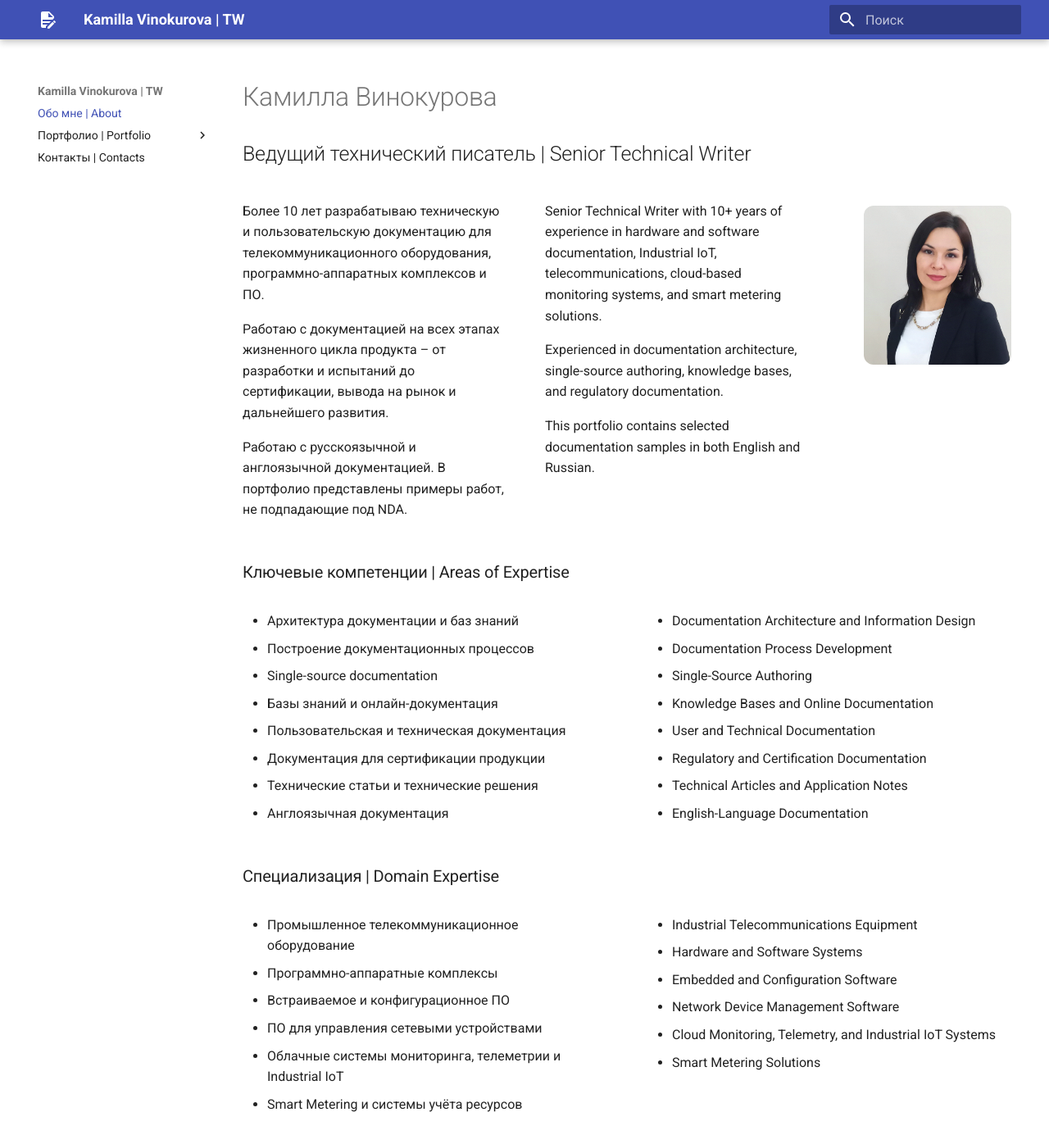
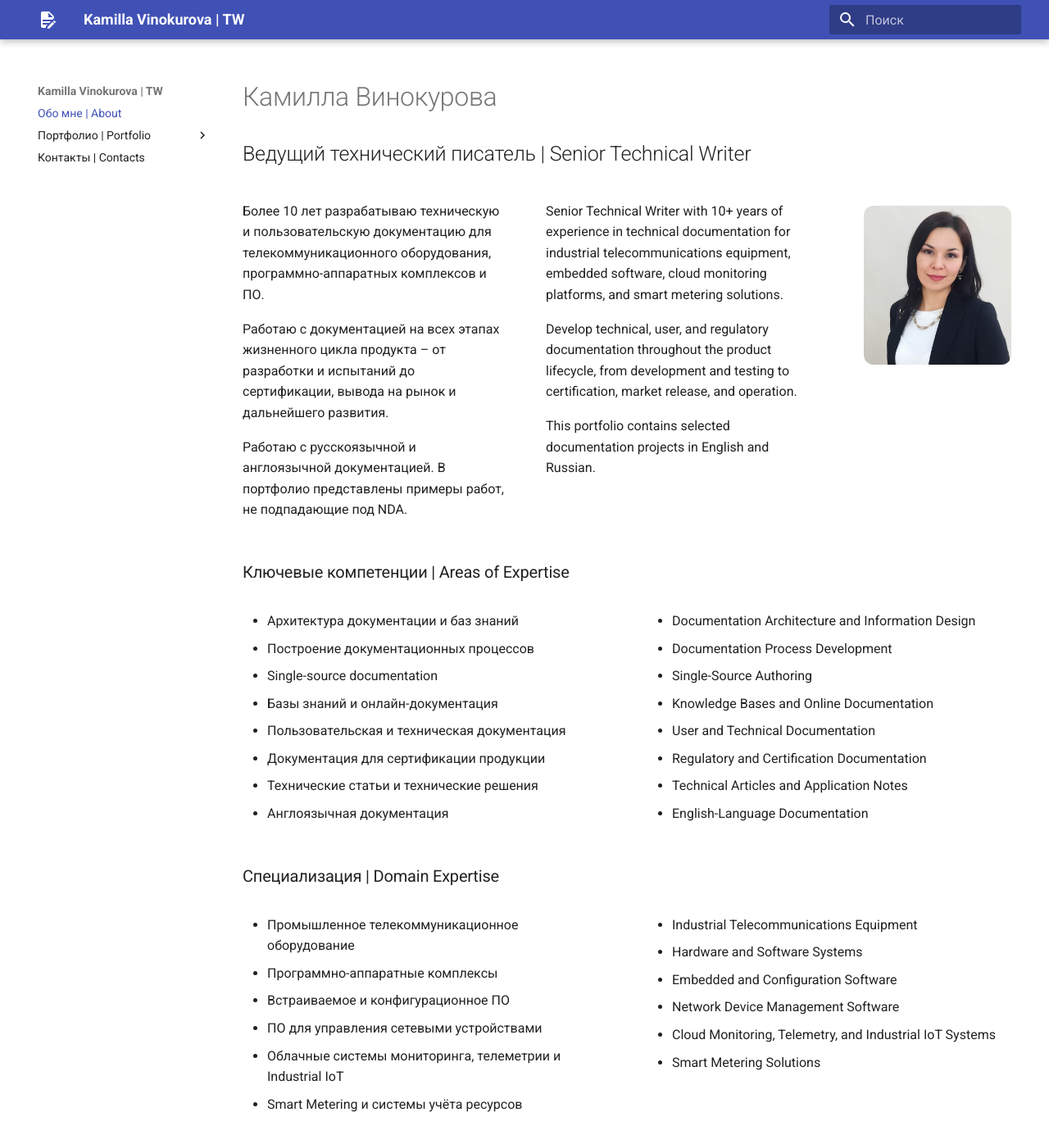
Before and after one commit to KamillaVin/tw-portfolio, an MkDocs documentation site: the page built from docs/index.md, in a window 1280 px wide and 1400 px high. Shown: the top 1396 px of the window at 82% size. Built offline with MkDocs 1.6.1 and Material for MkDocs 9.7.7, drawn with Linux system fonts in a browser that asks for light colours.

Commit message:
Updated main page content

```diff
--- a/docs/index.md
+++ b/docs/index.md
@@ -17,11 +17,11 @@ hide:
 <p>Работаю с русскоязычной и англоязычной документацией. В портфолио представлены примеры работ, не подпадающие под NDA.</p>
 </div>
 <div class="intro-text">
-<p>Senior Technical Writer with 10+ years of experience in hardware and software documentation, Industrial IoT, telecommunications, cloud-based monitoring systems, and smart metering solutions.</p>
+<p>Senior Technical Writer with 10+ years of experience in technical documentation for industrial telecommunications equipment, embedded software, cloud monitoring platforms, and smart metering solutions.</p>
 
-<p>Experienced in documentation architecture, single-source authoring, knowledge bases, and regulatory documentation.</p>
+<p>Develop technical, user, and regulatory documentation throughout the product lifecycle, from development and testing to certification, market release, and operation.</p>
 
-<p>This portfolio contains selected documentation samples in both English and Russian.</p>
+<p>This portfolio contains selected documentation projects in English and Russian.</p>
 </div>
 
 <img src="assets/images/cv-photo.png" class="profile-photo" alt="Kamilla Vinokurova">
--- a/docs/stylesheets/extra.css
+++ b/docs/stylesheets/extra.css
@@ -12,7 +12,7 @@
 .profile-photo {
     width: 180px;
     border-radius: 12px;
-    margin-left: 20px;
+    margin-left: 18px;
     margin-top: 22px;
 }
 
```
Also changed, not shown: site/404.html, site/contacts/index.html, site/index.html, site/portfolio/articles-diagrams/index.html, site/portfolio/certification/index.html, site/portfolio/processes/index.html, site/portfolio/product-docs/index.html, site/portfolio/user-guides/index.html, site/public-docs/index.html, site/search/search_index.json, site/stylesheets/extra.css, 1 other file.
